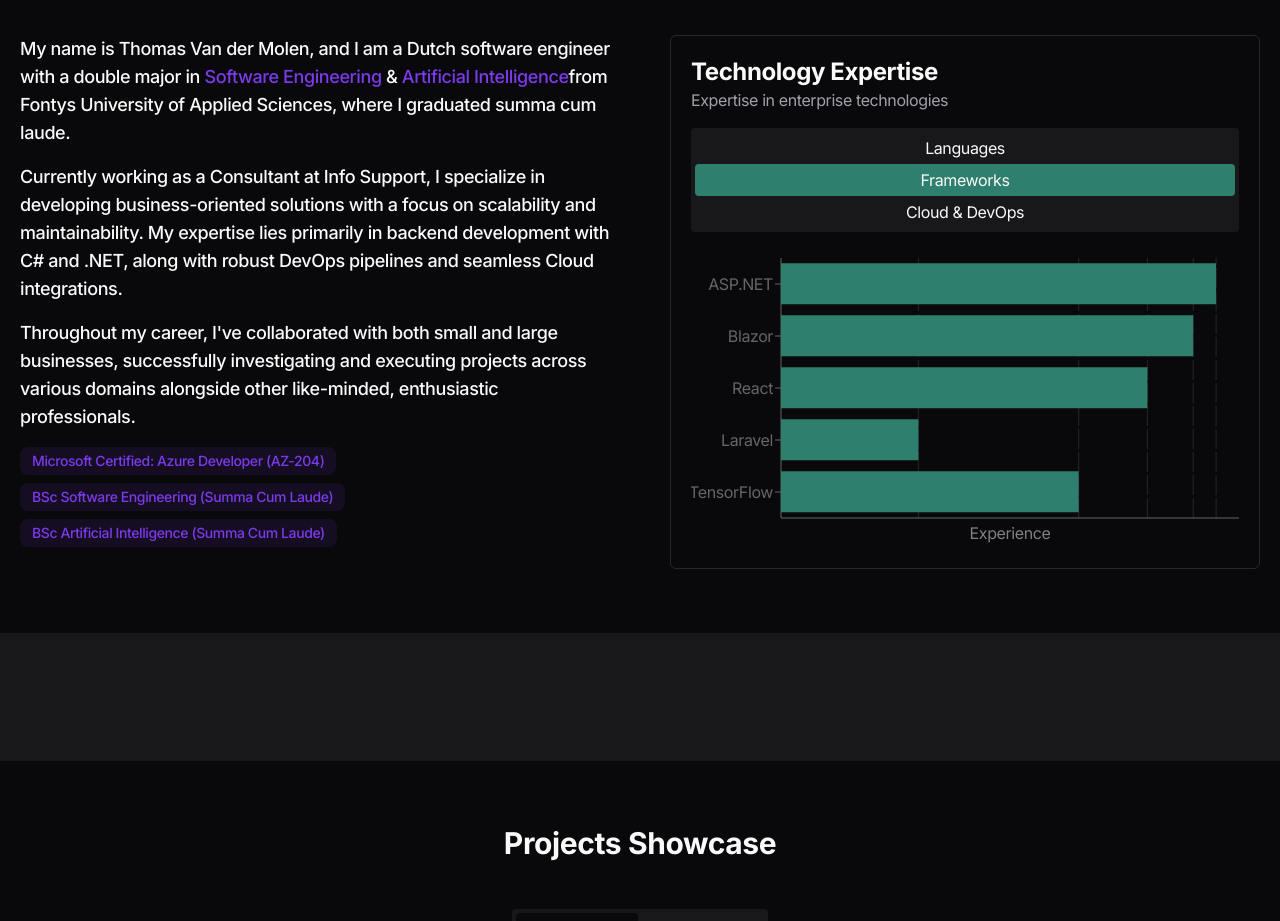
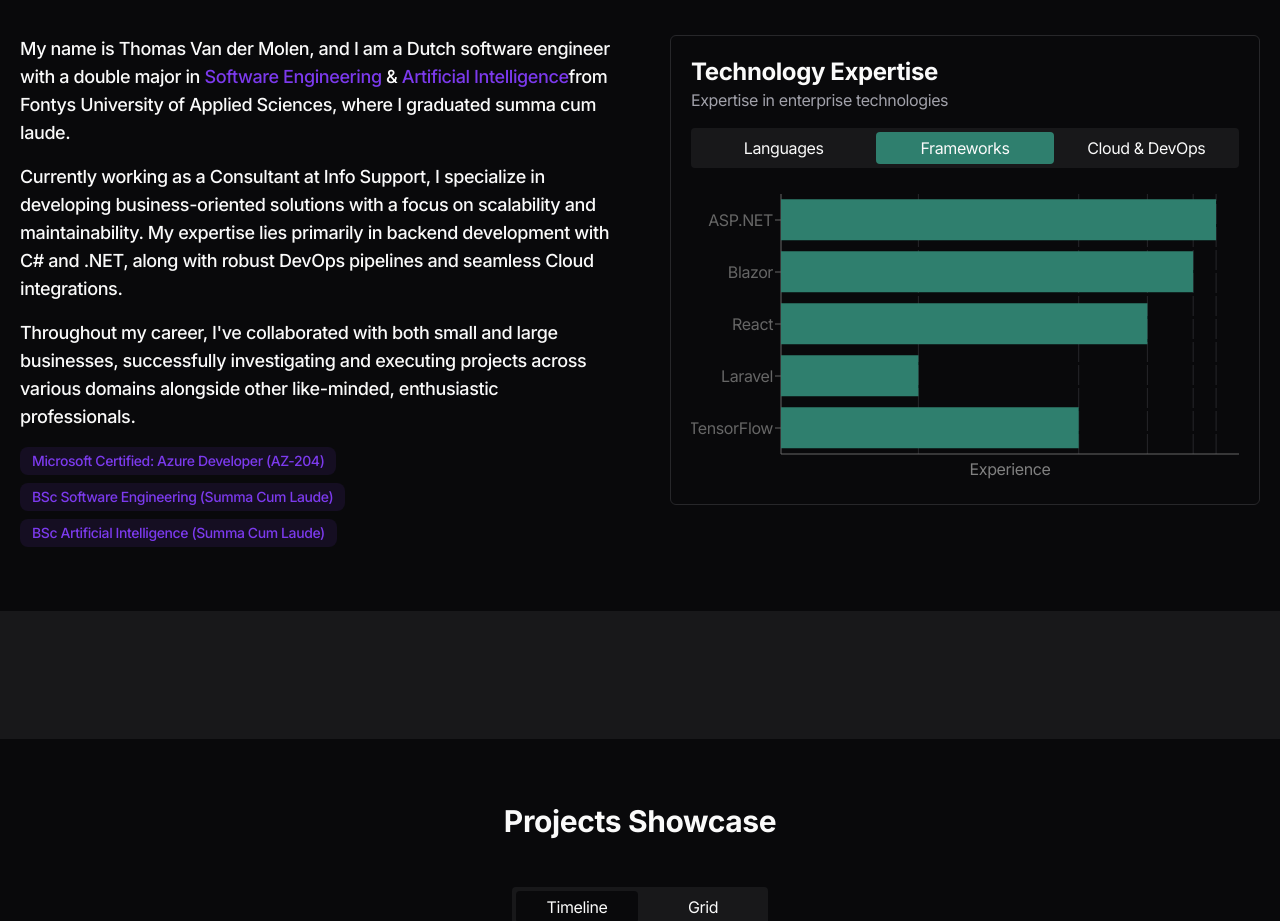
Before and after one commit to Thomas-Molen/portfolio-website-remastered, a Next.js app: page / in a window 1280 px wide. Shown: the part 1200-2121 px from the top of the page. Built offline with nearby package versions, Linux system fonts and the light colour scheme.

Commit message:
Fix view selector improper dynamic tailwind col numbering

```diff
--- a/app/components/ViewSelector.tsx
+++ b/app/components/ViewSelector.tsx
@@ -21,7 +21,8 @@ export function ViewSelector<T>({
     onSelect
 }: ViewSelectorProps<T>) {
     return (
-        <div className={`rounded-sm bg-background-muted grid grid-cols-${options.length} justify-items-center p-1 gap-x-1`}>
+        <div className={`rounded-sm bg-background-muted grid justify-items-center p-1 gap-x-1`}
+            style={{ gridTemplateColumns: `repeat(${options.length}, minmax(0, 1fr))` }}>
             {options.map((option) => {
                 if (option.value === selected) return (
                     <div key={String(option.value)} className="flex items-center justify-center rounded-sm py-1 w-full"
```
